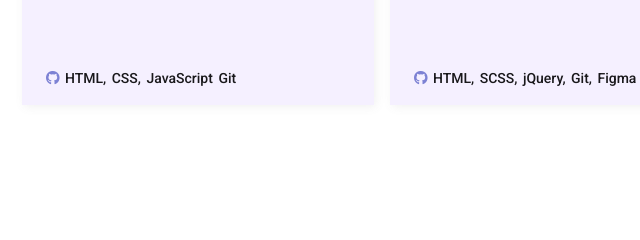
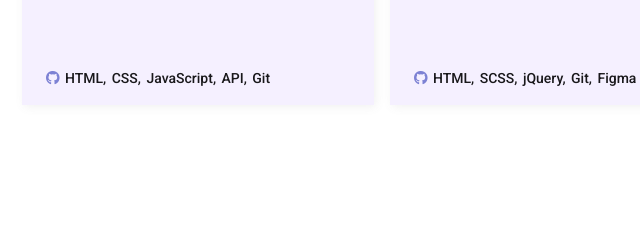
Before and after one commit to Larlar03/portfolio-website-2022, a plain HTML site: page index.html in a window 1280 px wide. Shown: the part 2199-2439 px from the top of the page, 74-714 px from the left. Drawn offline with nearby package versions, Linux system fonts and the light colour scheme.

Commit message:
Added language to trivia card details

```diff
--- a/index.html
+++ b/index.html
@@ -260,7 +260,8 @@
                   </li>
                   <li>HTML,</li>
                   <li>CSS,</li>
-                  <li>JavaScript</li>
+                  <li>JavaScript,</li>
+                  <li>API,</li>
                   <li>Git</li>
                 </ul>
               </div>
```
